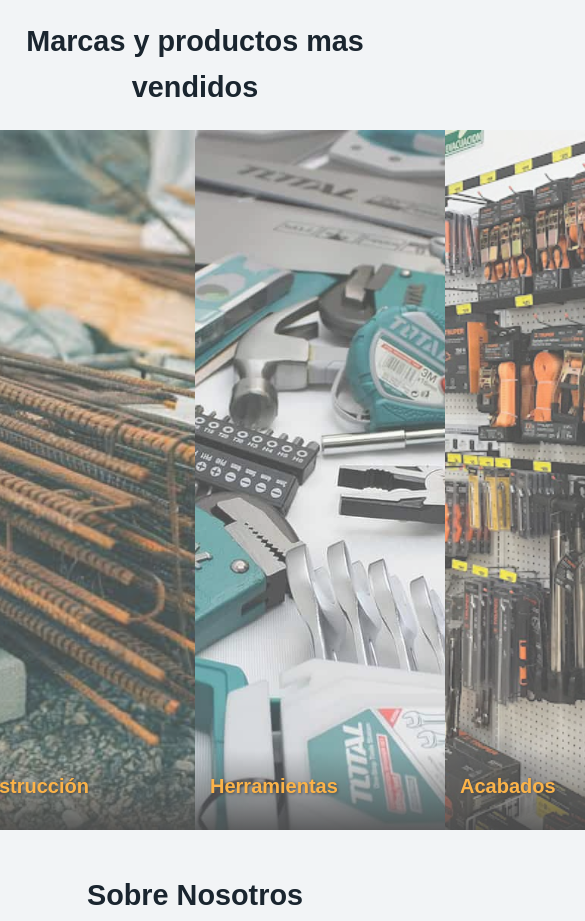
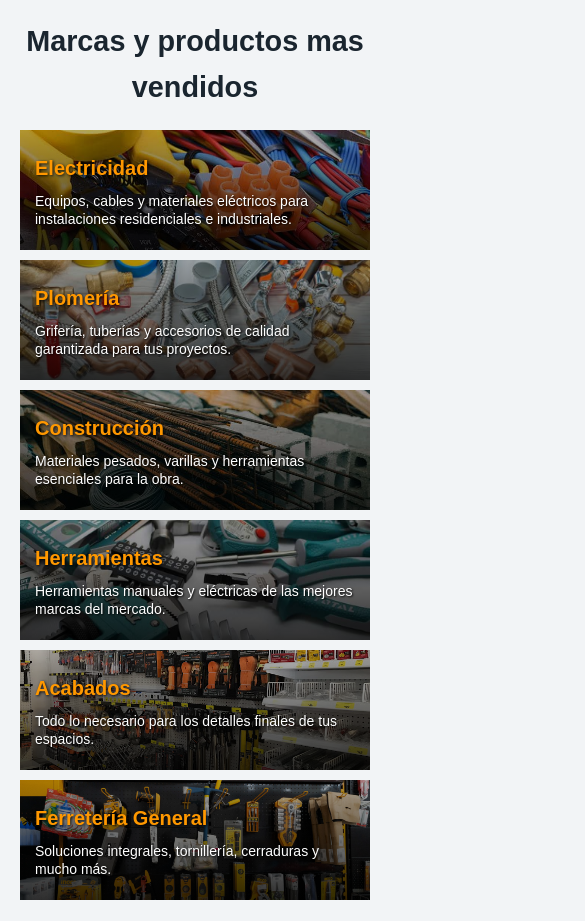
Before and after one commit to LuisS190612/pagina-web, a plain HTML site: page index.html in a window 390 px wide. Shown: the part 966-1887 px from the top of the page, 585 px wide, since content can reach past the window. Drawn offline with Linux system fonts and the light colour scheme.

Commit message:
Enhance CSS for mobile responsiveness and layout
Added mobile responsiveness features and improved layout for various sections.

```diff
--- a/css/Estilo_del_Sitio_Web.css
+++ b/css/Estilo_del_Sitio_Web.css
@@ -319,6 +319,63 @@ section {
     font-style: italic;
 }
 
+
+/* NUEVO: Media query para celulares */
+@media (max-width: 768px) {
+    header {
+        flex-direction: column;
+        padding: 10px;
+    }
+
+    nav ul {
+        justify-content: center;
+        margin-top: 8px;
+    }
+
+    nav ul li {
+        margin-left: 0;
+    }
+
+    html {
+        scroll-padding-top: 110px;
+    }
+} /* <-- AQUÍ TERMINA TU ARCHIVO ACTUAL (LÍNEA 317) */
+
+/* ==========================================
+   NUEVO: ADAPTACIÓN DEL CARRUSEL PARA MÓVILES
+   ========================================== */
+@media (max-width: 768px) {
+    #productos .carrusel-contenedor {
+        width: 100% !important;
+        height: auto !important;
+        flex-direction: column !important;
+        gap: 10px;
+    }
+
+    #productos .carrusel-item {
+        width: 100% !important;
+        height: 120px !important;
+        opacity: 1 !important;
+    }
+
+    #productos .carrusel-texto {
+        opacity: 1 !important;
+        position: relative !important;
+        background: linear-gradient(to top, rgba(0, 0, 0, 0.8), rgba(0, 0, 0, 0.3));
+        height: 100%;
+        display: flex;
+        flex-direction: column;
+        justify-content: center;
+    }
+
+    #productos .carrusel-texto p {
+        opacity: 1 !important;
+        max-height: none !important;
+    }
+}
+
+
+
 /* FORMULARIO */
 form {
     background: white;
```
